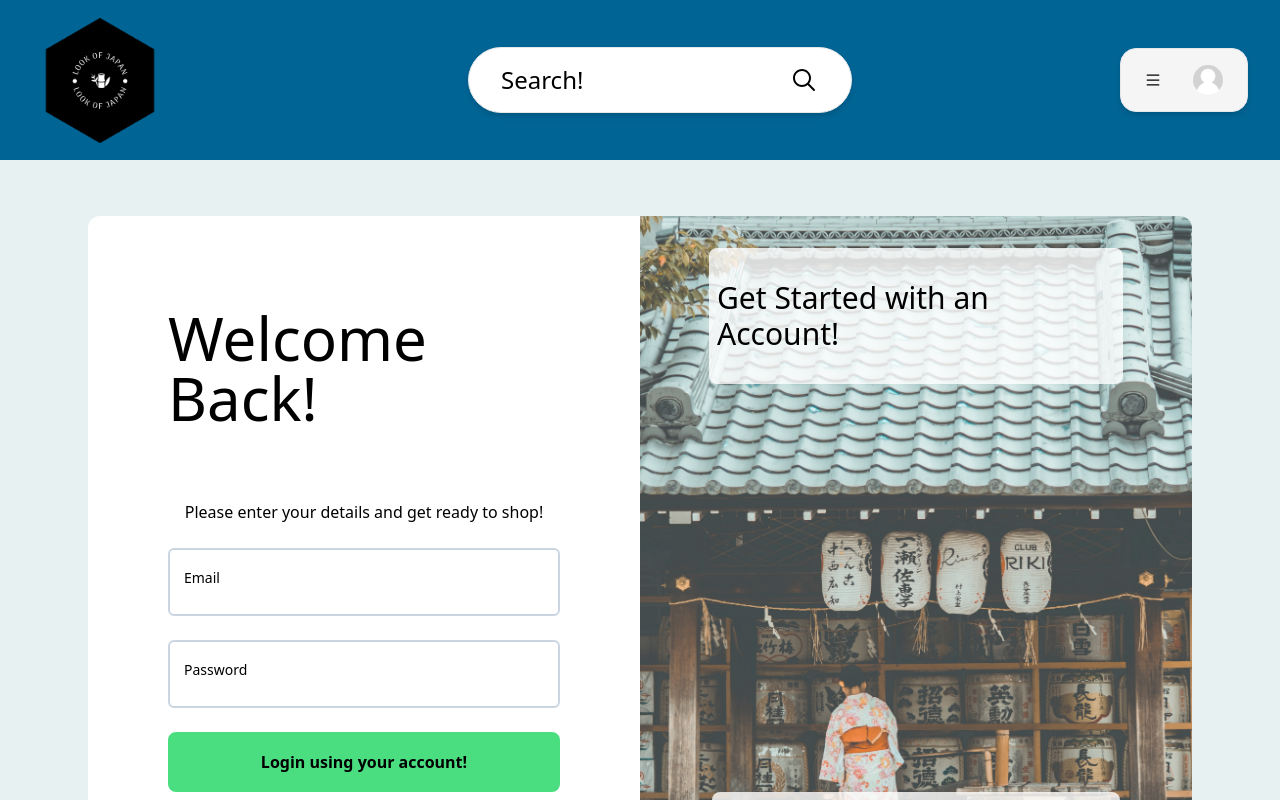
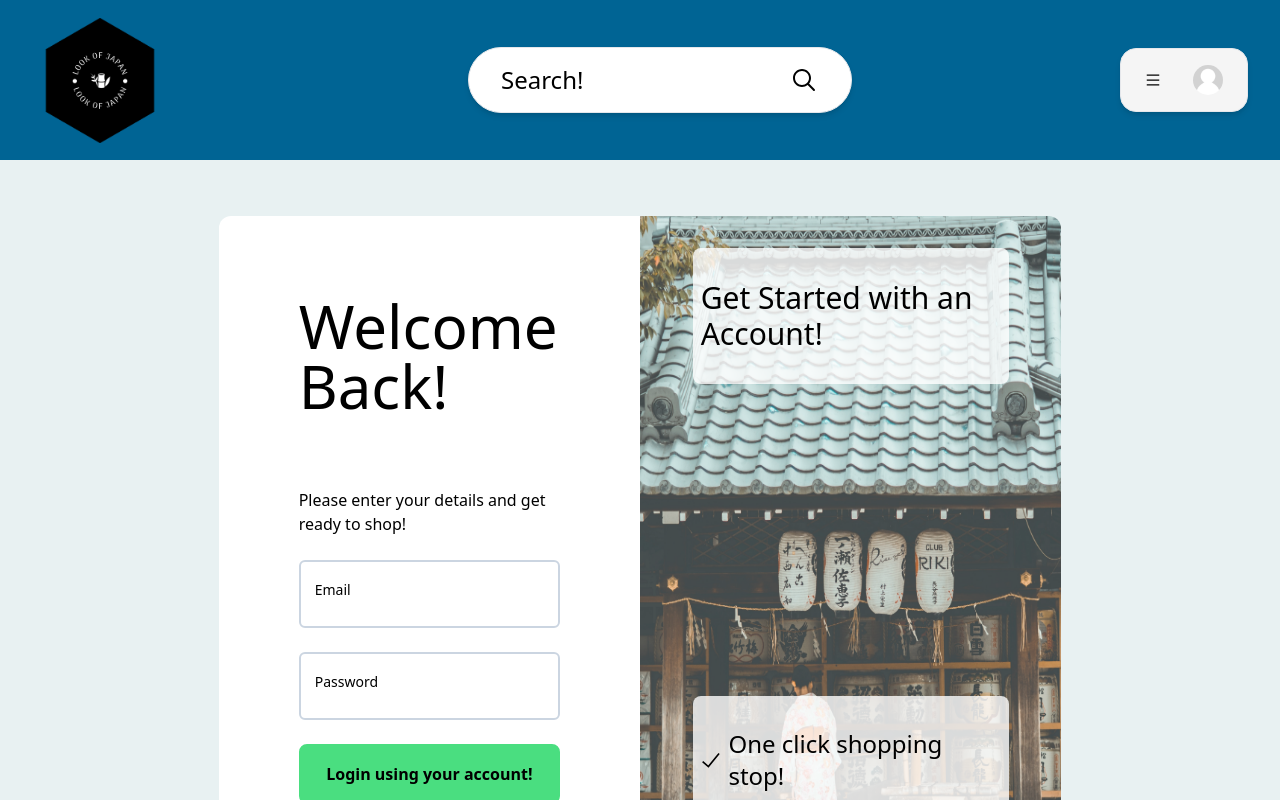
Before and after one commit to JasonMac123/market-place, a Next.js app: page /login in a window 1280 px wide. Shown: the top 800 px of the page. Built offline with nearby package versions, Linux system fonts and the light colour scheme; no server answers.

Commit message:
Changes spacing of login page

```diff
--- a/app/login/page.tsx
+++ b/app/login/page.tsx
@@ -8,7 +8,7 @@ const LoginPage = () => {
     <ClientContainer>
       <Container>
         <div>
-          <div className="my-10 mx-20 flex h-[100vh] items-center rounded-xl overflow-hidden bg-white">
+          <div className="my-10 mx-auto flex h-[100vh] w-2/3 items-center justify-center rounded-xl overflow-hidden bg-white">
             <LoginContainer />
             <InfoCard />
           </div>
```
